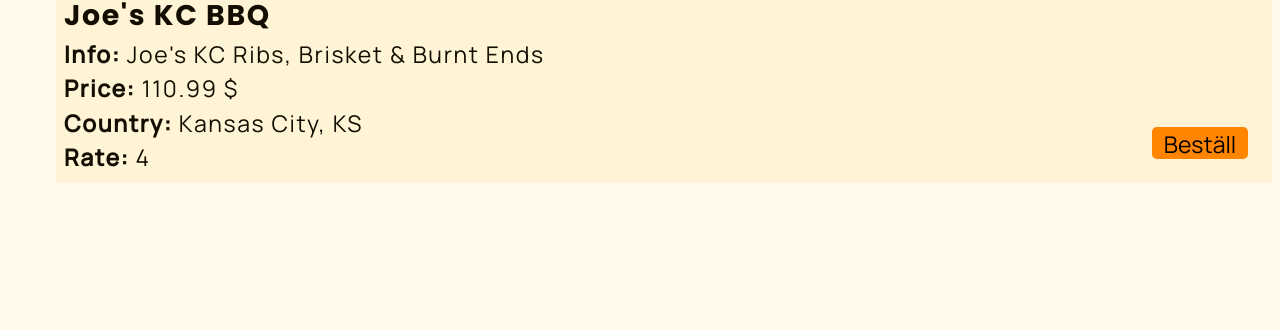
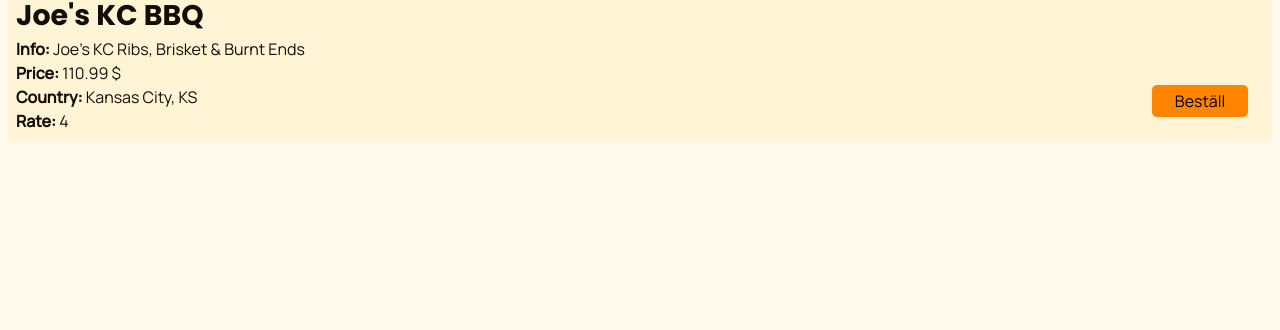
Before and after one commit to Ehnwall/Mobile-Resturant, a plain HTML site: page HTML/menu-cards.html in a window 1280 px wide. Shown: the part 470-800 px from the top of the page. Drawn offline with Linux system fonts and the light colour scheme.

Commit message:
bugg fixes

```diff
--- a/CSS/reset.css
+++ b/CSS/reset.css
@@ -24,6 +24,8 @@ body {
     background-color: var(--background);
     line-height: 1.5;
     -webkit-font-smoothing: antialiased;
+    font-family: var(--body-font);
+    color: var(--text);
 }
 
 /*
--- a/CSS/style.css
+++ b/CSS/style.css
@@ -21,13 +21,11 @@
     background-color: var(--background);
 }
 
-
 /*************************************************************
   start for the open and close menu style code for the navbar
  ************************************************************/
 
 .navbar {
-    width: 100vw;
     font-family: var(--header-font);
     background: var(--background);
     color: var(--text);
@@ -323,12 +321,6 @@
     color: white;
 }
 
-.menu {
-    background-color: var(--background);
-    color: var(--text);
-    font-family: var(--body-font);
-}
-
 .menu-header-each-section {
     background-color: var(--primary);
     display: flex;
--- a/HTML/menu-cards.html
+++ b/HTML/menu-cards.html
@@ -12,7 +12,7 @@
     <body>
         <!-- ska ändras till en riktig navbar -->
         <header class="temporary-navbar">Kalles-Header/navbar</header>
-        <main class="menu">
+        <main>
             <!-- Header for BBQ menu -->
             <h3 class="menu-header-each-section">BBQs</h3>
             <!-- Container for menu cards -->
```
